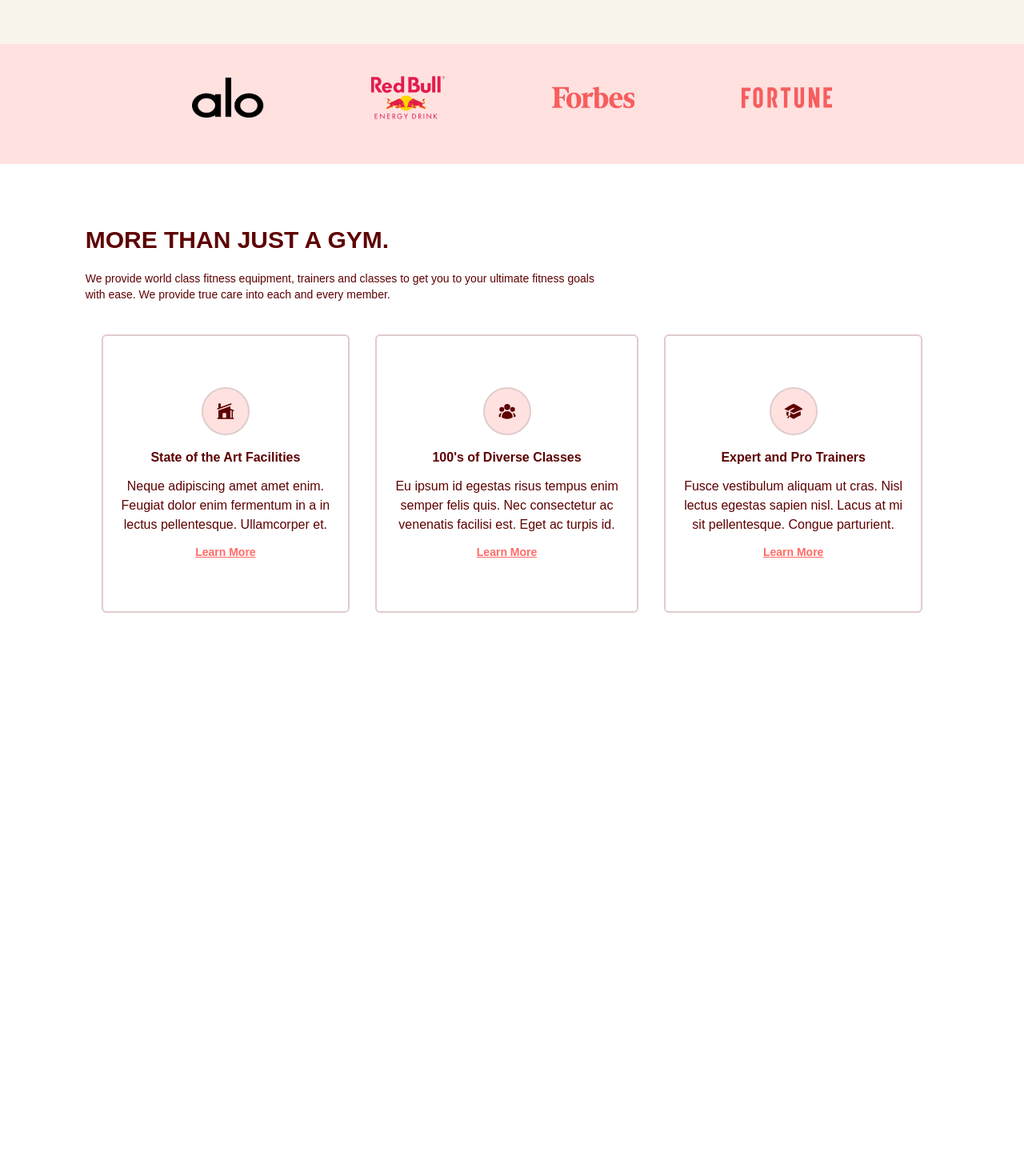
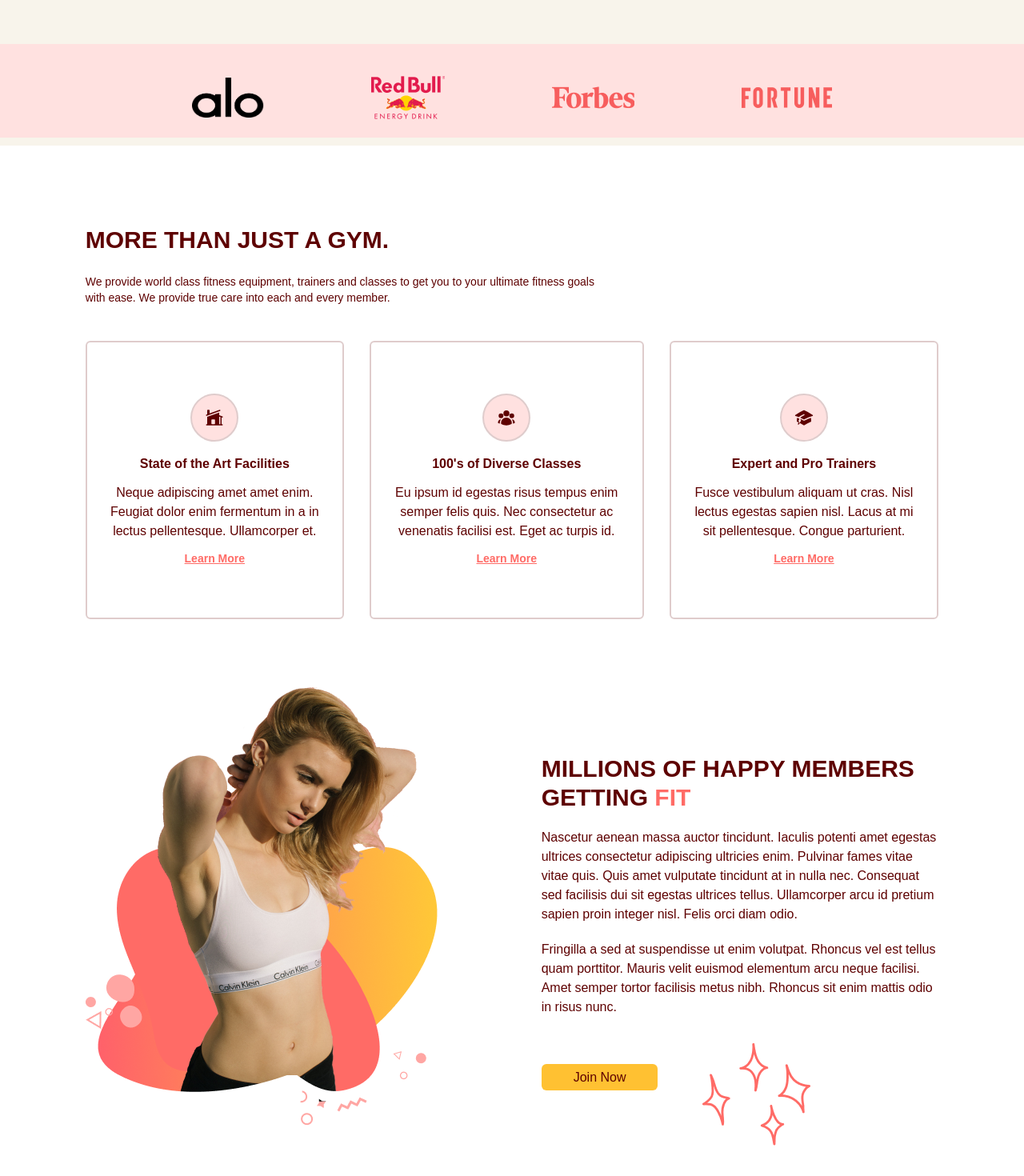
Before and after one commit to SaraMecinovic1/gym-website, a React (Vite) app: page / in a window 1280 px wide. Shown: the part 618-2088 px from the top of the page at 80% size. Before the commit the page ends 1600 px from the top, so only its background shows below. Built offline with nearby package versions, Linux system fonts and the light colour scheme.

Commit message:
benefits page is done

```diff
--- a/src/scenes/benefits/index.tsx
+++ b/src/scenes/benefits/index.tsx
@@ -7,6 +7,8 @@
 } from "@heroicons/react/24/solid";
 import { motion } from "framer-motion";
 import Benefit from "./Benefit";
+import ActionButton from "@/shared/actionButton";
+import BenefitsPageGraphic from "@/assets/BenefitsPageGraphic.png";
 
 // container -skup animacija koj ece da se prikazu
 const container = {
@@ -46,21 +48,31 @@
     <section id="benefits" className="mx-auto min-h-full w-5/6 py-20">
       <motion.div onViewportEnter={() => setSelectedPage(Page.Benefits)}>
         {/* HEADER */}
-        <div className="md:my-5 md:w-3/5">
+        <motion.div
+          initial="hidden"
+          whileInView="visible"
+          viewport={{ once: true, amount: 0.5 }}
+          transition={{ duration: 0.5 }}
+          variants={{
+            hidden: { opacity: 0, x: -50 },
+            visible: { opacity: 1, x: 0 },
+          }}
+          className="md:my-5 md:w-3/5 "
+        >
           <HText>MORE THAN JUST A GYM.</HText>
-          <p className="my-5 text-sm">
+          <p className="my-6 text-sm">
             We provide world class fitness equipment, trainers and classes to
             get you to your ultimate fitness goals with ease. We provide true
             care into each and every member.
           </p>
-        </div>
+        </motion.div>
         {/* BENFITS */}
         <motion.div
           initial="hidden"
           whileInView="visible"
           viewport={{ once: true, amount: 0.5 }}
           variants={container}
-          className="m-5 items-center justify-between gap-8 md:flex"
+          className="mt-5 items-center justify-between gap-8 md:flex"
         >
           {benefits.map((benefit: BenefitType) => (
             <Benefit
@@ -72,6 +84,74 @@
             />
           ))}
         </motion.div>
+
+        {/* GRAPHICS AND DESCRIPTION */}
+        <div className="mt-10 items-center justify-between gap-20 md:mt-20 md:flex">
+          {/* GRAPHICS */}
+          <img
+            className="mx-auto"
+            src={BenefitsPageGraphic}
+            alt="benefits-image"
+          />
+          {/* DESCRIPTION */}
+          <div>
+            {/* TITLE */}
+            <div className="relative">
+              <div className="mt-10">
+                <motion.div
+                  initial="hidden"
+                  whileInView="visible"
+                  viewport={{ once: true, amount: 0.5 }}
+                  transition={{ duration: 0.8 }}
+                  variants={{
+                    hidden: { opacity: 0, x: -50 },
+                    visible: { opacity: 1, x: 0 },
+                  }}
+                >
+                  <HText>
+                    MILLIONS OF HAPPY MEMBERS GETTING{" "}
+                    <span className="text-primary-500">FIT</span>
+                  </HText>
+                </motion.div>
+              </div>
+            </div>
+            {/* DESCRIPT */}
+            <motion.div
+              initial="hidden"
+              whileInView="visible"
+              viewport={{ once: true, amount: 0.5 }}
+              transition={{ delay: 0.2, duration: 0.5 }}
+              variants={{
+                hidden: { opacity: 0, x: -50 },
+                visible: { opacity: 1, x: 0 },
+              }}
+            >
+              <p className="my-5">
+                Nascetur aenean massa auctor tincidunt. Iaculis potenti amet
+                egestas ultrices consectetur adipiscing ultricies enim. Pulvinar
+                fames vitae vitae quis. Quis amet vulputate tincidunt at in
+                nulla nec. Consequat sed facilisis dui sit egestas ultrices
+                tellus. Ullamcorper arcu id pretium sapien proin integer nisl.
+                Felis orci diam odio.
+              </p>
+              <p className="mb-5">
+                Fringilla a sed at suspendisse ut enim volutpat. Rhoncus vel est
+                tellus quam porttitor. Mauris velit euismod elementum arcu neque
+                facilisi. Amet semper tortor facilisis metus nibh. Rhoncus sit
+                enim mattis odio in risus nunc.
+              </p>
+            </motion.div>
+            {/* BUTTON */}
+            <div className="relative mt-16 ">
+              <div className="before:absolute before:-bottom-20 before:right-40 before:z-[-1] before:content-sparkles ">
+                {" "}
+                <ActionButton setSelectedPage={setSelectedPage}>
+                  Join Now
+                </ActionButton>
+              </div>
+            </div>
+          </div>
+        </div>
       </motion.div>
     </section>
   );
--- a/src/scenes/home/index.tsx
+++ b/src/scenes/home/index.tsx
@@ -88,7 +88,7 @@
       </motion.div>
 
       {isAboveMediumScreen && (
-        <div className="h-[150px]  w-full bg-primary-100 py-10">
+        <div className="h-[117px]  w-full bg-primary-100 py-10">
           <div className="mx-auto w-5/6  flex justify-center">
             <div className=" flex  w-3/4 items-center justify-between gap-8">
               <img
```
